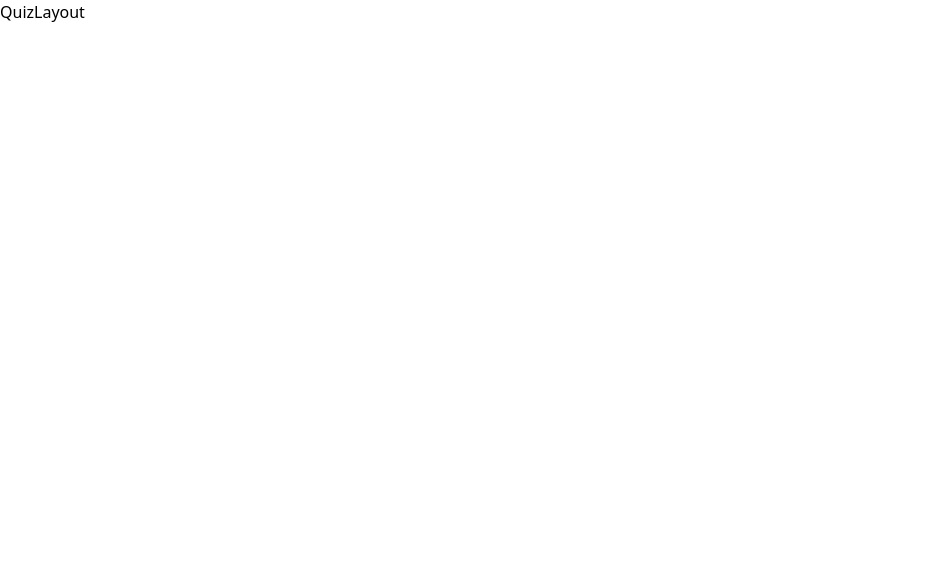
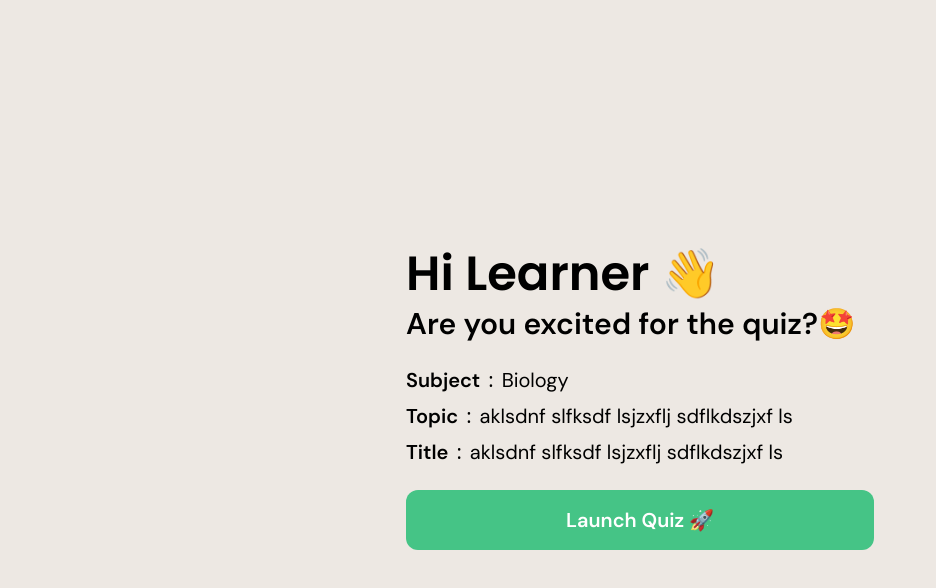
Before and after one commit to imkhateeb/quiz-master, a React (Vite) app: page /quiz in a window 1280 px wide. Shown: the top 588 px of the page, without its empty margins (0-936 px from the left). Built offline with nearby package versions, Linux system fonts and the light colour scheme.

Commit message:
[FEAT]: Quiz lanfing page developed

```diff
--- a/package.json
+++ b/package.json
@@ -10,11 +10,14 @@
     "preview": "vite preview"
   },
   "dependencies": {
+    "@phosphor-icons/react": "^2.1.7",
     "axios": "^1.7.9",
     "framer-motion": "^12.0.6",
     "howler": "^2.2.4",
     "react": "^18.3.1",
     "react-dom": "^18.3.1",
+    "react-hot-toast": "^2.5.1",
+    "react-loader-spinner": "^6.1.6",
     "react-router-dom": "^7.1.4"
   },
   "devDependencies": {
--- /dev/null
+++ b/src/components/features/quiz/LaunchPortal.jsx
@@ -0,0 +1,25 @@
+import { useState } from "react";
+import { Button, Modal } from "../../shared";
+
+const LaunchPortal = ({ onClose }) => {
+  const [name, setName] = useState("");
+  return (
+    <Modal onClose={onClose}>
+      <div className="flex flex-col gap-4 py-5">
+        <p>Ready to attend the quiz?</p>
+        <input
+          type="text"
+          placeholder="Enter your name..."
+          value={name}
+          onChange={(e) => {
+            setName(e.target.value);
+          }}
+          className="py-2 px-3 rounded-xl text-lg border-[2px] border-darky/30 focus:border-darky transition-all duration-300 ease-in-out"
+        />
+        <Button className="py-2 text-lg rounded-xl">Start Now!</Button>
+      </div>
+    </Modal>
+  );
+};
+
+export default LaunchPortal;
--- a/src/components/shared/Button.jsx
+++ b/src/components/shared/Button.jsx
@@ -9,7 +9,7 @@ const Button = ({
     <button
       type="button"
       onClick={onClick}
-      className={`px-6 py-2 bg-greenish text-white rounded-lg font-semibold font-dmSans animate-shrink-effect active:scale-95 hover:scale-105 transition-all duration-300 ease-in-out ${className}`}
+      className={`px-6 py-2 bg-greenish text-white rounded-lg font-semibold font-dmSans active:scale-95 hover:scale-105 transition-all duration-300 ease-in-out ${className}`}
       disabled={disabled}
       {...rest}
     >
--- /dev/null
+++ b/src/components/shared/Loader.jsx
@@ -0,0 +1,26 @@
+import { MagnifyingGlass } from "react-loader-spinner";
+
+const Loader = ({ text }) => (
+  <div className="fixed inset-0 bg-gray-800 bg-opacity-50 flex items-center justify-center z-50">
+    <div className="bg-white py-3 rounded-2xl max-w-sm w-[280px] relative flex flex-col items-center justify-center text-black">
+      <MagnifyingGlass
+        visible={true}
+        height="80"
+        width="80"
+        ariaLabel="magnifying-glass-loading"
+        wrapperStyle={{}}
+        wrapperClass="magnifying-glass-wrapper"
+        glassColor="#fafafa"
+        color="black"
+      />
+      <p className="text-center text-lg bold-poppins">{text || "Loading..."}</p>
+      <p className="p-2 text-center text-sm text-gray-500">
+        {
+          "Hold tight! It may take longer to get the response from server, bcz our server is deployed on free tier."
+        }
+      </p>
+    </div>
+  </div>
+);
+
+export default Loader;
--- a/src/components/shared/Modal.jsx
+++ b/src/components/shared/Modal.jsx
@@ -1,5 +1,17 @@
-const Modal = () => {
-  return <div>Modal</div>;
-};
+import { XCircle } from "@phosphor-icons/react";
+
+const Modal = ({ children, onClose }) => (
+  <div className="fixed inset-0 bg-gray-800 bg-opacity-50 flex items-center justify-center z-50">
+    <div className="bg-white p-5 rounded-2xl max-w-sm w-full relative">
+      {children}
+      <button
+        onClick={onClose}
+        className="absolute top-2 right-2 text-gray-400 hover:text-gray-600"
+      >
+        <XCircle size={24} weight="fill" className="text-primaryColor" />
+      </button>
+    </div>
+  </div>
+);
 
 export default Modal;
--- /dev/null
+++ b/src/components/shared/Toast.jsx
@@ -0,0 +1,51 @@
+import toast from "react-hot-toast";
+
+const errorToast = (msg) => {
+  toast.error(msg, {
+    duration: 4000,
+    icon: "❌",
+    style: {
+      borderRadius: "50px",
+      background: "#333",
+      color: "#fff",
+    },
+  });
+};
+
+const infoToast = (msg) => {
+  toast(msg, {
+    duration: 4000,
+    icon: "ℹ️",
+    style: {
+      borderRadius: "50px",
+      background: "#333",
+      color: "#fff",
+    },
+  });
+};
+
+const successToast = (msg) => {
+  toast.success(msg, {
+    duration: 4000,
+    icon: "✅",
+    style: {
+      borderRadius: "50px",
+      background: "#333",
+      color: "#fff",
+    },
+  });
+};
+
+const warningToast = (msg) => {
+  toast.error(msg, {
+    duration: 4000,
+    icon: "⚠️",
+    style: {
+      borderRadius: "50px",
+      background: "#333",
+      color: "#fff",
+    },
+  });
+};
+
+export { successToast, errorToast, warningToast, infoToast };
--- a/src/layouts/QuizLayout.jsx
+++ b/src/layouts/QuizLayout.jsx
@@ -1,5 +1,18 @@
+import { Route, Routes } from "react-router-dom";
+import CreamyBackground from "../wrappers/CreamyBackground";
+import { Quiz, QuizHome } from "../pages";
+
 const QuizLayout = () => {
-  return <div>QuizLayout</div>;
+  return (
+    <CreamyBackground>
+      <div className="w-screen h-screen flex justify-center items-center">
+        <Routes>
+          <Route path="/" element={<QuizHome />} />
+          <Route path="/:quizId" element={<Quiz />} />
+        </Routes>
+      </div>
+    </CreamyBackground>
+  );
 };
 
 export default QuizLayout;
--- a/src/pages/Home.jsx
+++ b/src/pages/Home.jsx
@@ -1,4 +1,5 @@
 import Button from "../components/shared/Button";
+import { Link } from "react-router-dom";
 
 const Home = () => {
   return (
@@ -24,9 +25,11 @@ const Home = () => {
             </p>
           </div>
         </div>
-        <div>
-          <Button className="py-4 px-20 text-xl rounded-xl">Start Quiz</Button>
-        </div>
+        <Link to="/quiz">
+          <Button className="py-4 px-[100px] text-xl rounded-xl">
+            Start Quiz
+          </Button>
+        </Link>
       </div>
     </div>
   );
--- /dev/null
+++ b/src/pages/QuizHome.jsx
@@ -0,0 +1,52 @@
+import { useState } from "react";
+import { Button } from "../components/shared";
+import LaunchPortal from "../components/features/quiz/LaunchPortal";
+
+const QuizHome = () => {
+  const [startQuiz, setStartQuiz] = useState(false);
+  return (
+    <div className="flex flex-col w-[400px] md:w-[500px] max-sm:w-[350px] p-4 gap-6">
+      <div className="flex flex-col gap-2">
+        <h1 className="text-4xl lg:text-5xl max-sm:text-3xl font-poppins font-bold">
+          Hi Learner 👋
+        </h1>
+        <p className="text-2xl max-sm:text-xl lg:text-3xl font-semibold font-dmSans">
+          Are you excited for the quiz?🤩
+        </p>
+      </div>
+      <div className="flex flex-col gap-2 text-xl max-sm:text-lg">
+        <div className="flex items-center gap-2">
+          <span className="font-semibold font-dmSans">Subject</span>:
+          <span className="font-dmSans">Biology</span>
+        </div>
+        <div className="flex items-center gap-2">
+          <span className="font-semibold font-dmSans">Topic</span>:
+          <span className="font-dmSans">
+            aklsdnf slfksdf lsjzxflj sdflkdszjxf ls
+          </span>
+        </div>
+        <div className="flex items-center gap-2">
+          <span className="font-semibold font-dmSans">Title</span>:
+          <span className="font-dmSans">
+            aklsdnf slfksdf lsjzxflj sdflkdszjxf ls
+          </span>
+        </div>
+      </div>
+      <div className="w-full">
+        <Button
+          onClick={() => {
+            setStartQuiz(true);
+          }}
+          className="w-full py-4 rounded-xl text-xl font-bold"
+        >
+          Launch Quiz 🚀
+        </Button>
+      </div>
+
+      {/* Modals */}
+      {startQuiz ? <LaunchPortal onClose={() => setStartQuiz(false)} /> : ""}
+    </div>
+  );
+};
+
+export default QuizHome;
--- a/src/pages/index.js
+++ b/src/pages/index.js
@@ -2,5 +2,6 @@ import Home from "./Home";
 import NotFound from "./NotFound";
 import Quiz from "./Quiz";
 import Result from "./Result";
+import QuizHome from "./QuizHome";
 
-export { Home, NotFound, Quiz, Result };
+export { Home, NotFound, Quiz, Result, QuizHome };
--- a/src/wrappers/CreamyBackground.jsx
+++ b/src/wrappers/CreamyBackground.jsx
@@ -1,5 +1,5 @@
-const CreamyBackground = () => {
-  return <div>CreamyBackground</div>;
+const CreamyBackground = ({ children }) => {
+  return <div className="bg-creamy">{children}</div>;
 };
 
 export default CreamyBackground;
```
Also changed, not shown: 1 other file (tests, documents, lock files or other folders).
